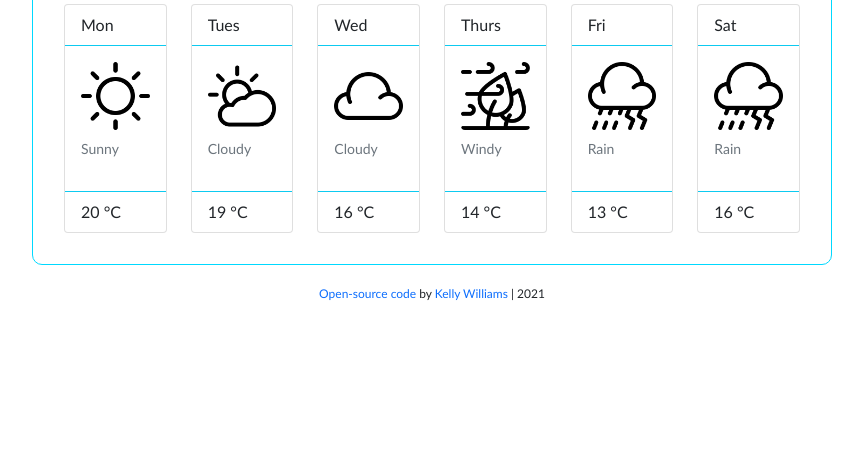
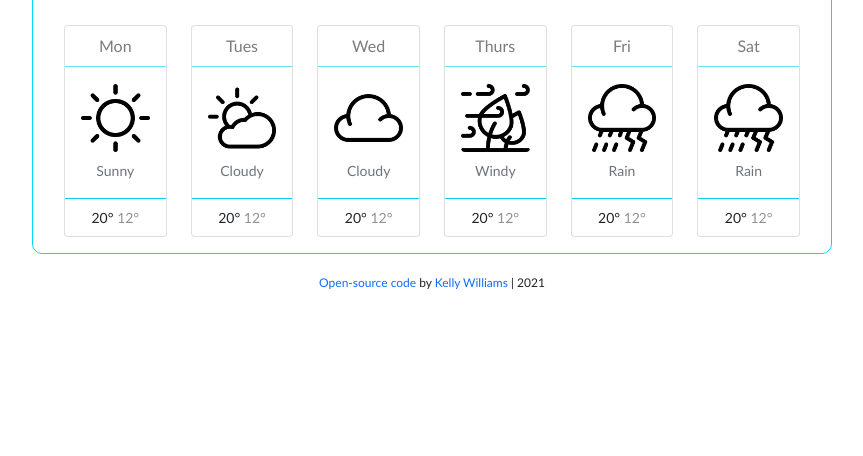
Before and after one commit to KellyW-coder/Weather-app-2021, a plain HTML site: page index.html in a window 1280 px wide. Shown: the part 344-800 px from the top of the page, without its empty margins (208-1071 px from the left). Drawn offline with nearby package versions, Linux system fonts and the light colour scheme.

Commit message:
Updated the forecast in HTML and CSS

```diff
--- a/index.html
+++ b/index.html
@@ -73,7 +73,7 @@
 
             </div>
 
-            <section>
+            <section class="weather-forecast">
               <div class="row">
                 <div class="col-sm-2">
                   <div class="card">
@@ -92,7 +92,8 @@
                       </figure>
                     </div>
                     <div class="card-footer bg-transparent border-info">
-                      20 °C
+                      <span class="weather-forecast-temperature-max">20°</span>
+                      <span class="weather-forecast-temperature-min">12°</span>
                     </div>
                   </div>
                 </div>
@@ -113,7 +114,8 @@
                       </figure>
                     </div>
                     <div class="card-footer bg-transparent border-info">
-                      19 °C
+                      <span class="weather-forecast-temperature-max">20°</span>
+                      <span class="weather-forecast-temperature-min">12°</span>
                     </div>
                   </div>
                 </div>
@@ -134,7 +136,8 @@
                       </figure>
                     </div>
                     <div class="card-footer bg-transparent border-info">
-                      16 °C
+                      <span class="weather-forecast-temperature-max">20°</span>
+                      <span class="weather-forecast-temperature-min">12°</span>
                     </div>
                   </div>
                 </div>
@@ -155,7 +158,8 @@
                       </figure>
                     </div>
                     <div class="card-footer bg-transparent border-info">
-                      14 °C
+                      <span class="weather-forecast-temperature-max">20°</span>
+                      <span class="weather-forecast-temperature-min">12°</span>
                     </div>
                   </div>
                 </div>
@@ -176,7 +180,8 @@
                       </figure>
                     </div>
                     <div class="card-footer bg-transparent border-info">
-                      13 °C
+                      <span class="weather-forecast-temperature-max">20°</span>
+                      <span class="weather-forecast-temperature-min">12°</span>
                     </div>
                   </div>
                 </div>
@@ -197,7 +202,8 @@
                       </figure>
                     </div>
                     <div class="card-footer bg-transparent border-info">
-                      16 °C
+                      <span class="weather-forecast-temperature-max">20°</span>
+                      <span class="weather-forecast-temperature-min">12°</span>
                     </div>
                   </div>
                 </div>
--- a/src/style.css
+++ b/src/style.css
@@ -53,9 +53,26 @@ li {
   position: relative;
   top: -5px;
 }
+.weather-forecast {
+  margin-top: 20px;
+  text-align: center;
+}
+
+.card-header {
+  opacity: 0.6;
+}
+
+.card-body {
+  margin-top: 1px;
+  margin-bottom: -15px;
+}
 
 .figure {
   align-items: center;
+}
+
+.card-footer {
+  font-size: 14px;
 }
 
 figcaption:first-letter,
@@ -63,6 +80,10 @@ section:first-letter {
   margin-right: 0px;
   text-align: center;
   text-transform: capitalize;
+}
+
+.weather-forecast-temperature-min {
+  opacity: 0.5;
 }
 
 .btn-dark:hover {
```
